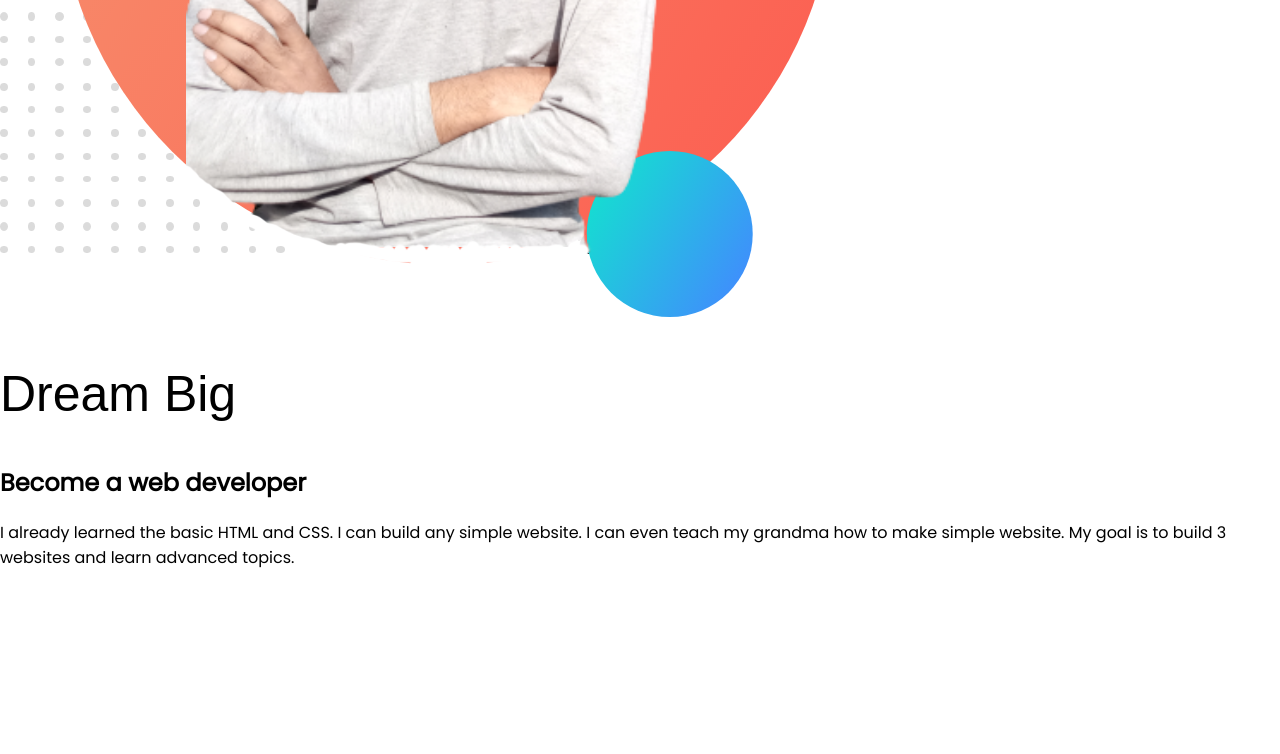
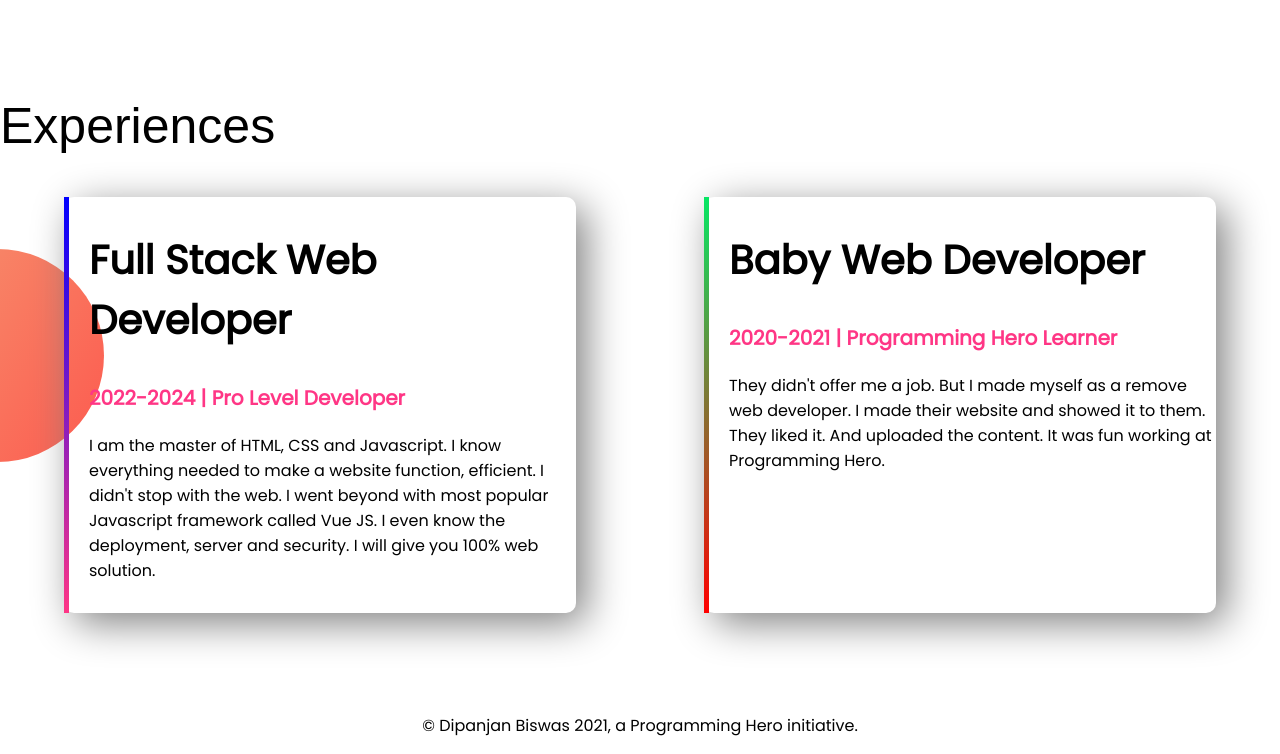
Before and after one commit to Dipanjan7777/developer-portfolio-1, a plain HTML site: page index.html in a window 1280 px wide. Shown: the part 1140-1894 px from the top of the page. Before the commit the page ends 1726 px from the top, so only its background shows below. Drawn offline with Linux system fonts and the light colour scheme; a web font is replaced by a local one.

Commit message:
final commit

```diff
--- a/index.html
+++ b/index.html
@@ -11,6 +11,7 @@
     <link rel="stylesheet" href="style.css">
 </head>
 <body>
+    <!-- ........Top-Section-Start........ -->
     <section class="flexibility top-img">
         <div class="half-width">
             <h1>Benvingut a</h1>
@@ -23,15 +24,41 @@
             <img src="images/dipanjan-BG2.png" alt="Programming-Hero">
         </div>
     </section>
-    <section>
-        <div>
+    <!-- ........Top-Section-End........ -->
+
+    <!-- ........Middle-Section-Start........ -->
+    <section class="flexibility dream-big">
+        <div class="half-width">
             <img src="images/dipanjan-BG.png" alt="Programming-Hero">
         </div>
-        <div>
+        <div class="half-width pd-dream">
             <h1>Dream Big</h1>
             <h2>Become a web developer</h2>
             <p>I already learned the basic HTML and CSS. I can build any simple website. I can even teach my grandma how to make simple website. My goal is to build 3 websites and learn advanced topics.</p>
+            <a class="link-button" target="_blank" href="https://www.linkedin.com/in/dipanjan-biswas-ptk/">DOWNLOAD RESUME</a>
         </div>
     </section>
+    <!-- ........Middle-Section-End........ -->
+
+    <!-- ........Bottom-Section-Start........ -->
+    <section class="experence-area">
+        <h1>Experiences</h1>
+        <div class="flexibility">
+            <div id="full-stack" class="experience-item">
+                <h2>Full Stack Web Developer</h2>
+                <h3 class="purple-color">2022-2024 | Pro Level Developer</h3>
+                <p>I am the master of HTML, CSS and Javascript. I know everything needed to make a website function, efficient. I didn't stop with the web. I went beyond with most popular Javascript framework called Vue JS. I even know the deployment, server and security. I will give you 100% web solution.</p>
+            </div>
+            <div id="baby-web" class="experience-item">
+                <h2>Baby Web Developer</h2>
+                <h3 class="purple-color">2020-2021 | Programming Hero Learner</h3>
+                <p>They didn't offer me a job. But I made myself as a remove web developer. I made their website and showed it to them. They liked it. And uploaded the content. It was fun working at Programming Hero.</p>
+            </div>
+        </div>
+    </section>
+    <!-- ........Bottom-Section-End........ -->
+    <footer>
+        <p>© Dipanjan Biswas 2021, a Programming Hero initiative.</p>
+    </footer>
 </body>
 </html>
--- a/style.css
+++ b/style.css
@@ -10,12 +10,17 @@ h1{
     font-size: 50px;
     font-weight: 400;
 }
+h2{
+    font-size: 40px;
+}
+h3{
+    font-size: 20px;
+}
 .purple-color{
     color: #FF3685;
 }
 .flexibility{
     display: flex;
-    margin-right: 2%;
     margin-bottom: 100px;
 }
 .flexibility p{
@@ -25,7 +30,6 @@ h1{
 .half-width{
     width: 50%;
     padding-left: 2%;
-    background-position: right;
 }
 .half-width span{
     color: #FF3685;
@@ -46,3 +50,40 @@ h1{
     background-image: url(images/top-banner.png);
     background-repeat: no-repeat;
 }
+.dream-big{
+    background-image: url(images/dream-bg.png);
+    background-repeat: no-repeat;
+    background-position: right;
+}
+.pd-dream{
+    padding-right: 10%;
+}
+.experence-area{
+    background-image: url(images/exp-bg.png);
+    background-repeat: no-repeat;
+    background-position: left;
+}
+.experience-item{
+    width: 40%;
+    margin-right: 5%;
+    margin-left: 5%;
+    box-shadow: 10px 10px 40px grey;
+    border-radius: 10px;
+    padding-left: 20px;
+}
+.experience-item p{
+    text-align: left;
+}
+#full-stack{
+    border-left: 5px solid;
+    border-image: linear-gradient(blue, #FF3685);
+    border-image-slice: 1;
+}
+#baby-web{
+    border-left: 5px solid;
+    border-image: linear-gradient(#06e764, rgb(255, 0, 0));
+    border-image-slice: 1;
+}
+footer p{
+    text-align: center;
+}
```
